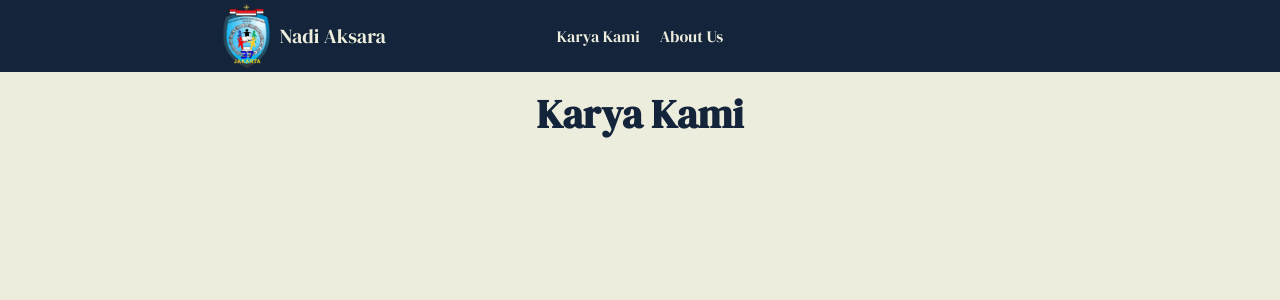
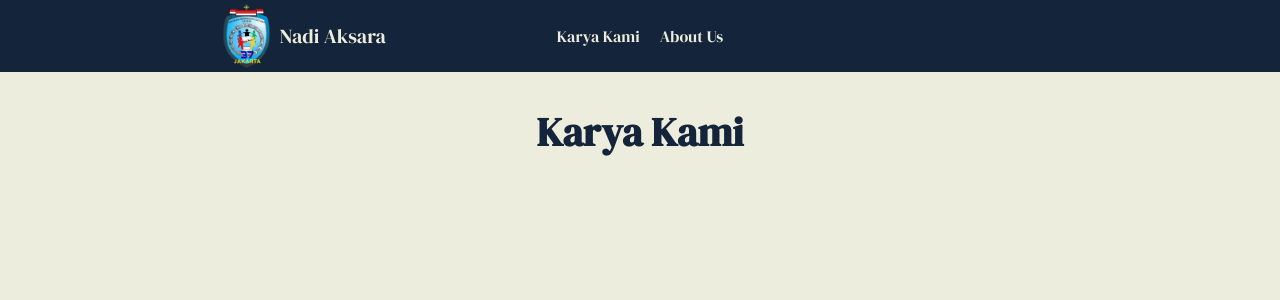
Before and after one commit to 37jurnalistik/37jurnalistik.github.io, a Jekyll site: the page built from karya/index.html, in a window 1280 px wide. Shown: the top 300 px of the page. Built offline with Jekyll 4.4.1, drawn with Linux system fonts in a browser that asks for light colours.

Commit message:
css work

```diff
--- a/assets/css/blog.css
+++ b/assets/css/blog.css
@@ -11,6 +11,7 @@
 
 .blog-content h1 {
   font-size: clamp(30px, 2vw, 34px);
+  padding-top: 2vh;
   padding-bottom: 5px;
 }
 
@@ -31,6 +32,7 @@
   list-style-type: "- ";
   font-weight: 330;
 }
+
 .blog-content ul::marker {
   font-weight: bold;
 }
--- a/assets/css/catalog.css
+++ b/assets/css/catalog.css
@@ -1,3 +1,8 @@
+main h1 {
+  margin-bottom: 0;
+  margin-top: 2vh;
+}
+
 .nav {
   display: flex;
   flex-direction: column;
--- a/assets/css/components.css
+++ b/assets/css/components.css
@@ -1,5 +1,9 @@
 .material-symbols-outlined {
   font-size: 20px;
+}
+
+.motto {
+  font-size: 23px;
 }
 
 .banner {
--- a/assets/css/layout.css
+++ b/assets/css/layout.css
@@ -23,6 +23,29 @@
   text-align: center;
   font-size: clamp(15px, 2vw, 20px);
   flex: 1;
+  gap: 4vh;
+  padding-bottom: 4vh;
+}
+
+[id] {
+  scroll-margin-top: 40px;
+}
+
+.filler-text {
+  display: flex;
+  flex-direction: column;
+  gap: 6vh;
+}
+
+.filler-text p,
+.filler-text li {
+  font-size: 21px;
+  margin: 0px 11vw;
+  text-align: justify;
+}
+
+li {
+  padding-bottom: 1vh;
 }
 
 .desktop-nav {
@@ -55,18 +78,24 @@
 
 .mobile-logo,
 .mobile-sidebar-toggle {
-    display: none;
+  display: none;
 }
 
 @media (max-width: 768px) {
+  .filler-text p {
+    font-size: 19px;
+    margin: 0px 6vw;
+    text-align: justify;
+  }
+
   .desktop-branding,
   .desktop-nav {
-      display: none;
+    display: none;
   }
 
   .mobile-logo,
   .mobile-sidebar-toggle {
-      display: block;
+    display: block;
   }
 
   .mobile-logo {
```
